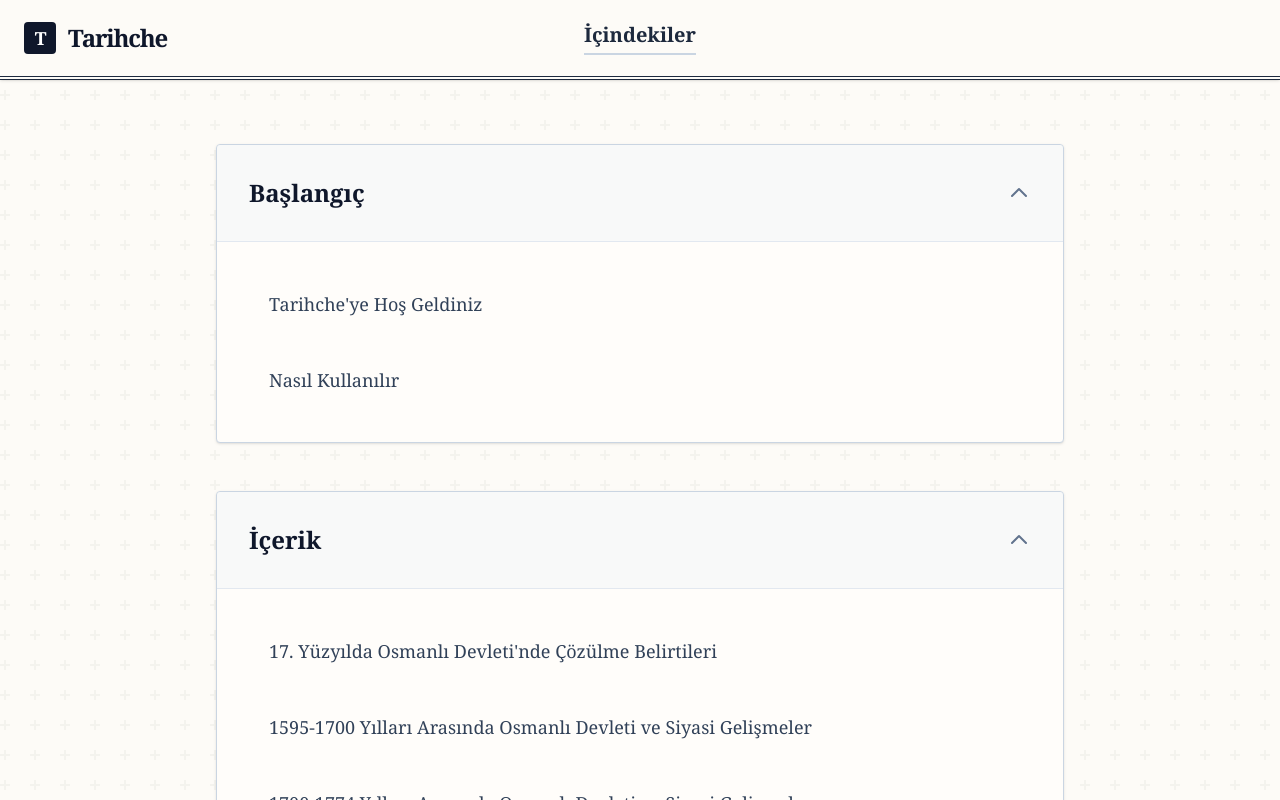
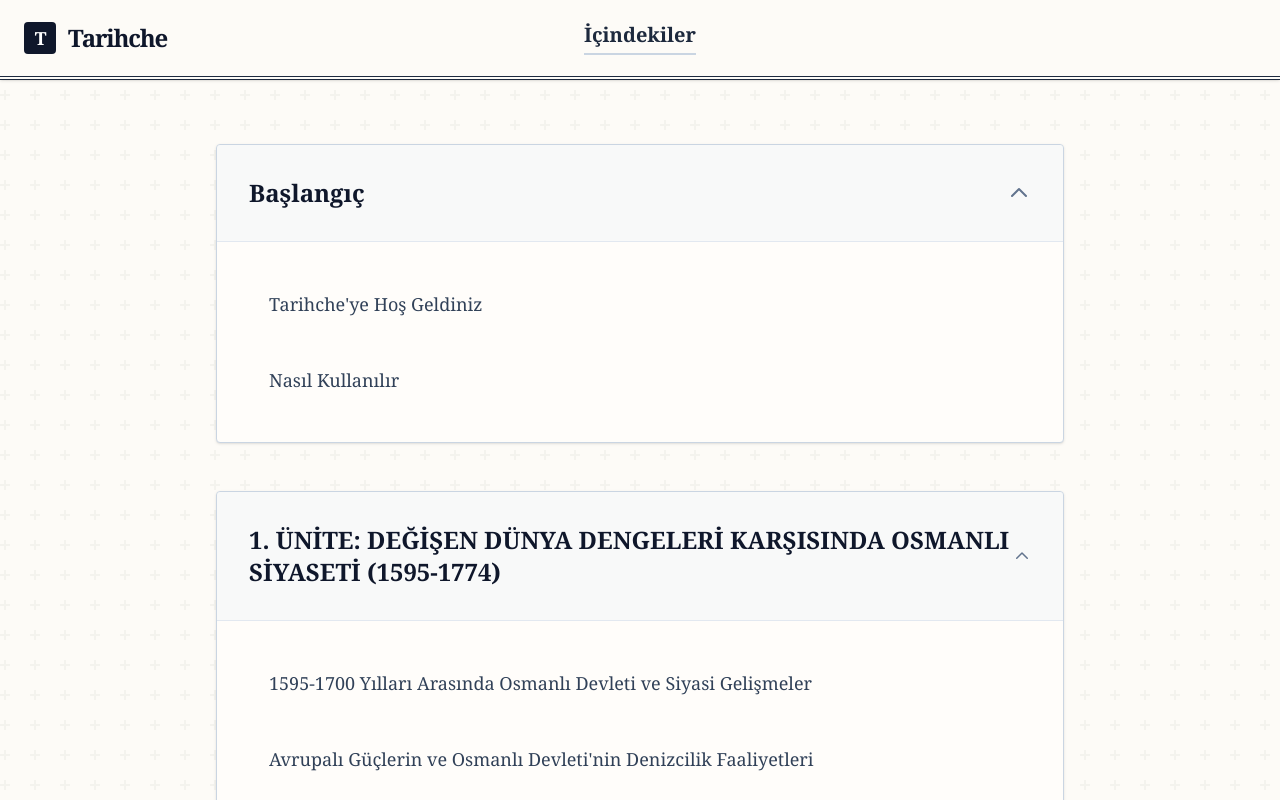
Before and after one commit to uwayss/tarihche, a React (Vite) app: page /toc in a window 1280 px wide. Built offline with nearby package versions, Linux system fonts and the light colour scheme.

Commit message:
feat: update catalog with detailed units and topics for enhanced historical content

```diff
--- a/src/content/catalog.ts
+++ b/src/content/catalog.ts
@@ -20,7 +20,11 @@ export type Topic = {
 
 export const units: Unit[] = [
   { id: 'getting-started', title: 'Başlangıç', order: 1 },
-  { id: 'content', title: 'İçerik', order: 2 },
+  { id: 'unite-1', title: '1. ÜNİTE: DEĞİŞEN DÜNYA DENGELERİ KARŞISINDA OSMANLI SİYASETİ (1595-1774)', order: 2 },
+  { id: 'unite-2', title: '2. ÜNİTE: DEĞİŞİM ÇAĞINDA AVRUPA VE OSMANLI', order: 3 },
+  { id: 'unite-3', title: '3. ÜNİTE: DEVRİMLER ÇAĞINDA DEĞİŞEN DEVLET-TOPLUM İLİŞKİLERİ', order: 4 },
+  { id: 'unite-4', title: '4. ÜNİTE: ULUSLARARASI İLİŞKİLERDE DENGE STRATEJİSİ (1774-1914)', order: 5 },
+  { id: 'unite-5', title: '5. ÜNİTE: XIX VE XX. YÜZYILDA DEĞİŞEN SOSYOEKONOMİK HAYAT', order: 6 },
 ];
 
 export const topics: Topic[] = [
@@ -38,186 +42,185 @@ export const topics: Topic[] = [
     order: 2,
     load: () => import('./topics/how-to-use.mdx'),
   },
-  {
-    slug: '17-ve-18-yuzyil-osmanli-ic-gelismeleri-ve-isyanlar',
-    title: "17. Yüzyılda Osmanlı Devleti'nde Çözülme Belirtileri",
-    unitId: 'content',
-    order: 1,
-    load: () =>
-      import('./topics/17-ve-18-yuzyil-osmanli-ic-gelismeleri-ve-isyanlar.mdx'),
-  },
+  // ÜNİTE 1
   {
     slug: '17-yuzyil-osmanli-siyasi-gelismeleri',
     title: '1595-1700 Yılları Arasında Osmanlı Devleti ve Siyasi Gelişmeler',
-    unitId: 'content',
+    unitId: 'unite-1',
+    order: 1,
+    load: () => import('./topics/17-yuzyil-osmanli-siyasi-gelismeleri.mdx'),
+  },
+  {
+    slug: 'avrupali-gucler-ve-osmanli-denizciligi',
+    title: "Avrupalı Güçlerin ve Osmanlı Devleti'nin Denizcilik Faaliyetleri",
+    unitId: 'unite-1',
     order: 2,
-    load: () => import('./topics/17-yuzyil-osmanli-siyasi-gelismeleri.mdx'),
+    load: () => import('./topics/avrupali-gucler-ve-osmanli-denizciligi.mdx'),
   },
   {
     slug: '18-yuzyil-osmanli-siyasi-gelismeleri-1',
     title: '1700-1774 Yılları Arasında Osmanlı Devleti ve Siyasi Gelişmeler',
-    unitId: 'content',
+    unitId: 'unite-1',
     order: 3,
     load: () => import('./topics/18-yuzyil-osmanli-siyasi-gelismeleri-1.mdx'),
   },
   {
     slug: '18-yuzyil-osmanli-siyasi-gelismeleri-2',
-    title:
-      '18. Yüzyıl Osmanlı Devleti Siyasi Gelişmeleri (İran, Rusya ve Küçük Kaynarca)',
-    unitId: 'content',
+    title: '18. Yüzyıl Osmanlı Devleti Siyasi Gelişmeleri (İran, Rusya ve Küçük Kaynarca)',
+    unitId: 'unite-1',
     order: 4,
     load: () => import('./topics/18-yuzyil-osmanli-siyasi-gelismeleri-2.mdx'),
   },
+  // ÜNİTE 2
   {
-    slug: '19-yuzyil-osmanli-avrupa-siyasi-iliskileri',
-    title: '1774-1914 Yılları Arası Önemli Siyasi Gelişmeler',
-    unitId: 'content',
-    order: 5,
-    load: () =>
-      import('./topics/19-yuzyil-osmanli-avrupa-siyasi-iliskileri.mdx'),
+    slug: 'yeni-cagda-avrupa-ve-degisim',
+    title: "Yeni Çağ'da Avrupa, Westphalia Barışı ve Bilim Devrimi",
+    unitId: 'unite-2',
+    order: 1,
+    load: () => import('./topics/yeni-cagda-avrupa-ve-degisim.mdx'),
+  },
+  {
+    slug: 'avrupadaki-gelismelerin-osmanliya-etkileri',
+    title: "Avrupa'daki Gelişmeler Karşısında Osmanlı Devleti",
+    unitId: 'unite-2',
+    order: 2,
+    load: () => import('./topics/avrupadaki-gelismelerin-osmanliya-etkileri.mdx'),
+  },
+  {
+    slug: '17-ve-18-yuzyil-osmanli-ic-gelismeleri-ve-isyanlar',
+    title: "17. Yüzyılda Osmanlı Devleti'nde Çözülme Belirtileri",
+    unitId: 'unite-2',
+    order: 3,
+    load: () => import('./topics/17-ve-18-yuzyil-osmanli-ic-gelismeleri-ve-isyanlar.mdx'),
+  },
+  // ÜNİTE 3
+  {
+    slug: 'fransiz-ihtilali-ve-etkileri',
+    title: "Fransız İhtilali'nin Nedenleri",
+    unitId: 'unite-3',
+    order: 1,
+    load: () => import('./topics/fransiz-ihtilali-ve-etkileri.mdx'),
+  },
+  {
+    slug: 'sanayi-devrimi-ve-endustriyel-uretim',
+    title: "Sanayi Devrimi'nin Doğuşu ve Buhar Gücü",
+    unitId: 'unite-3',
+    order: 2,
+    load: () => import('./topics/sanayi-devrimi-ve-endustriyel-uretim.mdx'),
   },
   {
     slug: 'avrupada-siyasi-ve-ekonomik-degisimler',
     title: "Avrupa'da Siyasi Düşünce Değişimi ve Anayasal Monarşiler",
-    unitId: 'content',
-    order: 6,
+    unitId: 'unite-3',
+    order: 3,
     load: () => import('./topics/avrupada-siyasi-ve-ekonomik-degisimler.mdx'),
   },
   {
-    slug: 'avrupadaki-gelismelerin-osmanliya-etkileri',
-    title: "Avrupa'daki Gelişmeler Karşısında Osmanlı Devleti",
-    unitId: 'content',
-    order: 7,
-    load: () =>
-      import('./topics/avrupadaki-gelismelerin-osmanliya-etkileri.mdx'),
-  },
-  {
-    slug: 'avrupali-gucler-ve-osmanli-denizciligi',
-    title: "Avrupalı Güçlerin ve Osmanlı Devleti'nin Denizcilik Faaliyetleri",
-    unitId: 'content',
-    order: 8,
-    load: () => import('./topics/avrupali-gucler-ve-osmanli-denizciligi.mdx'),
+    slug: 'osmanli-modern-ordu-teskilati',
+    title: "Avrupa'da Zorunlu Askerlik Sisteminin Doğuşu",
+    unitId: 'unite-3',
+    order: 4,
+    load: () => import('./topics/osmanli-modern-ordu-teskilati.mdx'),
   },
   {
     slug: 'endustrilesme-ulasim-ve-haberlesme',
     title: 'Demir Yolu Taşımacılığı ve Etkileri',
-    unitId: 'content',
-    order: 9,
+    unitId: 'unite-3',
+    order: 5,
     load: () => import('./topics/endustrilesme-ulasim-ve-haberlesme.mdx'),
   },
   {
-    slug: 'fransiz-ihtilali-ve-etkileri',
-    title: "Fransız İhtilali'nin Nedenleri",
-    unitId: 'content',
-    order: 10,
-    load: () => import('./topics/fransiz-ihtilali-ve-etkileri.mdx'),
+    slug: 'osmanli-modern-egitim-kurumlari',
+    title: 'Modern Eğitim Kurumlarının Açılması',
+    unitId: 'unite-3',
+    order: 6,
+    load: () => import('./topics/osmanli-modern-egitim-kurumlari.mdx'),
   },
   {
     slug: 'ikinci-abdulhamid-sosyal-devlet',
     title: 'Sosyal Devlet Anlayışının Kurumsallaşması',
-    unitId: 'content',
-    order: 11,
+    unitId: 'unite-3',
+    order: 7,
     load: () => import('./topics/ikinci-abdulhamid-sosyal-devlet.mdx'),
+  },
+  {
+    slug: 'turk-tarihinin-degismez-unsurlari',
+    title: '1. Dil (Türkçe)',
+    unitId: 'unite-3',
+    order: 8,
+    load: () => import('./topics/turk-tarihinin-degismez-unsurlari.mdx'),
+  },
+  // ÜNİTE 4
+  {
+    slug: '19-yuzyil-osmanli-avrupa-siyasi-iliskileri',
+    title: '1774-1914 Yılları Arası Önemli Siyasi Gelişmeler',
+    unitId: 'unite-4',
+    order: 1,
+    load: () => import('./topics/19-yuzyil-osmanli-avrupa-siyasi-iliskileri.mdx'),
   },
   {
     slug: 'misir-ve-bogazlar-sorunlari',
     title: 'Mısır Sorunu ve Mehmet Ali Paşa İsyanı',
-    unitId: 'content',
-    order: 12,
+    unitId: 'unite-4',
+    order: 2,
     load: () => import('./topics/misir-ve-bogazlar-sorunlari.mdx'),
+  },
+  {
+    slug: 'osmanli-rus-rekabeti-ve-bloklasma',
+    title: '1768-1914 Osmanlı-Rus Rekabeti',
+    unitId: 'unite-4',
+    order: 3,
+    load: () => import('./topics/osmanli-rus-rekabeti-ve-bloklasma.mdx'),
+  },
+  {
+    slug: 'osmanli-demokratiklesme-hareketleri',
+    title: '1. Sened-i İttifak (1808)',
+    unitId: 'unite-4',
+    order: 4,
+    load: () => import('./topics/osmanli-demokratiklesme-hareketleri.mdx'),
+  },
+  {
+    slug: 'osmanli-darbeler-ve-toprak-kayiplari',
+    title: "1. 1876 Darbesi (Sultan Abdülaziz'in Tahttan İndirilmesi)",
+    unitId: 'unite-4',
+    order: 5,
+    load: () => import('./topics/osmanli-darbeler-ve-toprak-kayiplari.mdx'),
+  },
+  // ÜNİTE 5
+  {
+    slug: 'osmanli-ekonomisi-ve-sanayilesme-cabalari',
+    title: 'Sanayi Devrimi Öncesi Osmanlı Ekonomisi',
+    unitId: 'unite-5',
+    order: 1,
+    load: () => import('./topics/osmanli-ekonomisi-ve-sanayilesme-cabalari.mdx'),
+  },
+  {
+    slug: 'osmanli-dis-borclanma-ve-milli-iktisat',
+    title: 'Dış Borçlanma ve Ekonomik Çöküş',
+    unitId: 'unite-5',
+    order: 2,
+    load: () => import('./topics/osmanli-dis-borclanma-ve-milli-iktisat.mdx'),
+  },
+  {
+    slug: 'osmanli-nufus-hareketleri-ve-gocler',
+    title: "Osmanlı Devleti'nde Nüfus Artış Hızının Azalması",
+    unitId: 'unite-5',
+    order: 3,
+    load: () => import('./topics/osmanli-nufus-hareketleri-ve-gocler.mdx'),
   },
   {
     slug: 'modernlesme-sehirlesme-ve-salgin-hastaliklar',
     title: 'Sanayileşme ve Kentleşme',
-    unitId: 'content',
-    order: 13,
-    load: () =>
-      import('./topics/modernlesme-sehirlesme-ve-salgin-hastaliklar.mdx'),
+    unitId: 'unite-5',
+    order: 4,
+    load: () => import('./topics/modernlesme-sehirlesme-ve-salgin-hastaliklar.mdx'),
   },
   {
     slug: 'osmanli-basin-ve-kamuoyu',
     title: 'Basın ve Kamuoyunun Ortaya Çıkışı',
-    unitId: 'content',
-    order: 14,
+    unitId: 'unite-5',
+    order: 5,
     load: () => import('./topics/osmanli-basin-ve-kamuoyu.mdx'),
-  },
-  {
-    slug: 'osmanli-darbeler-ve-toprak-kayiplari',
-    title: "1. 1876 Darbesi (Sultan Abdülaziz'in Tahttan İndirilmesi)",
-    unitId: 'content',
-    order: 15,
-    load: () => import('./topics/osmanli-darbeler-ve-toprak-kayiplari.mdx'),
-  },
-  {
-    slug: 'osmanli-demokratiklesme-hareketleri',
-    title: '1. Sened-i İttifak (1808)',
-    unitId: 'content',
-    order: 16,
-    load: () => import('./topics/osmanli-demokratiklesme-hareketleri.mdx'),
-  },
-  {
-    slug: 'osmanli-dis-borclanma-ve-milli-iktisat',
-    title: 'Dış Borçlanma ve Ekonomik Çöküş',
-    unitId: 'content',
-    order: 17,
-    load: () => import('./topics/osmanli-dis-borclanma-ve-milli-iktisat.mdx'),
-  },
-  {
-    slug: 'osmanli-ekonomisi-ve-sanayilesme-cabalari',
-    title: 'Sanayi Devrimi Öncesi Osmanlı Ekonomisi',
-    unitId: 'content',
-    order: 18,
-    load: () =>
-      import('./topics/osmanli-ekonomisi-ve-sanayilesme-cabalari.mdx'),
-  },
-  {
-    slug: 'osmanli-modern-egitim-kurumlari',
-    title: 'Modern Eğitim Kurumlarının Açılması',
-    unitId: 'content',
-    order: 19,
-    load: () => import('./topics/osmanli-modern-egitim-kurumlari.mdx'),
-  },
-  {
-    slug: 'osmanli-modern-ordu-teskilati',
-    title: "Avrupa'da Zorunlu Askerlik Sisteminin Doğuşu",
-    unitId: 'content',
-    order: 20,
-    load: () => import('./topics/osmanli-modern-ordu-teskilati.mdx'),
-  },
-  {
-    slug: 'osmanli-nufus-hareketleri-ve-gocler',
-    title: "Osmanlı Devleti'nde Nüfus Artış Hızının Azalması",
-    unitId: 'content',
-    order: 21,
-    load: () => import('./topics/osmanli-nufus-hareketleri-ve-gocler.mdx'),
-  },
-  {
-    slug: 'osmanli-rus-rekabeti-ve-bloklasma',
-    title: '1768-1914 Osmanlı-Rus Rekabeti',
-    unitId: 'content',
-    order: 22,
-    load: () => import('./topics/osmanli-rus-rekabeti-ve-bloklasma.mdx'),
-  },
-  {
-    slug: 'sanayi-devrimi-ve-endustriyel-uretim',
-    title: "Sanayi Devrimi'nin Doğuşu ve Buhar Gücü",
-    unitId: 'content',
-    order: 23,
-    load: () => import('./topics/sanayi-devrimi-ve-endustriyel-uretim.mdx'),
-  },
-  {
-    slug: 'turk-tarihinin-degismez-unsurlari',
-    title: '1. Dil (Türkçe)',
-    unitId: 'content',
-    order: 24,
-    load: () => import('./topics/turk-tarihinin-degismez-unsurlari.mdx'),
-  },
-  {
-    slug: 'yeni-cagda-avrupa-ve-degisim',
-    title: "Yeni Çağ'da Avrupa, Westphalia Barışı ve Bilim Devrimi",
-    unitId: 'content',
-    order: 25,
-    load: () => import('./topics/yeni-cagda-avrupa-ve-degisim.mdx'),
   },
 ];
 
```
